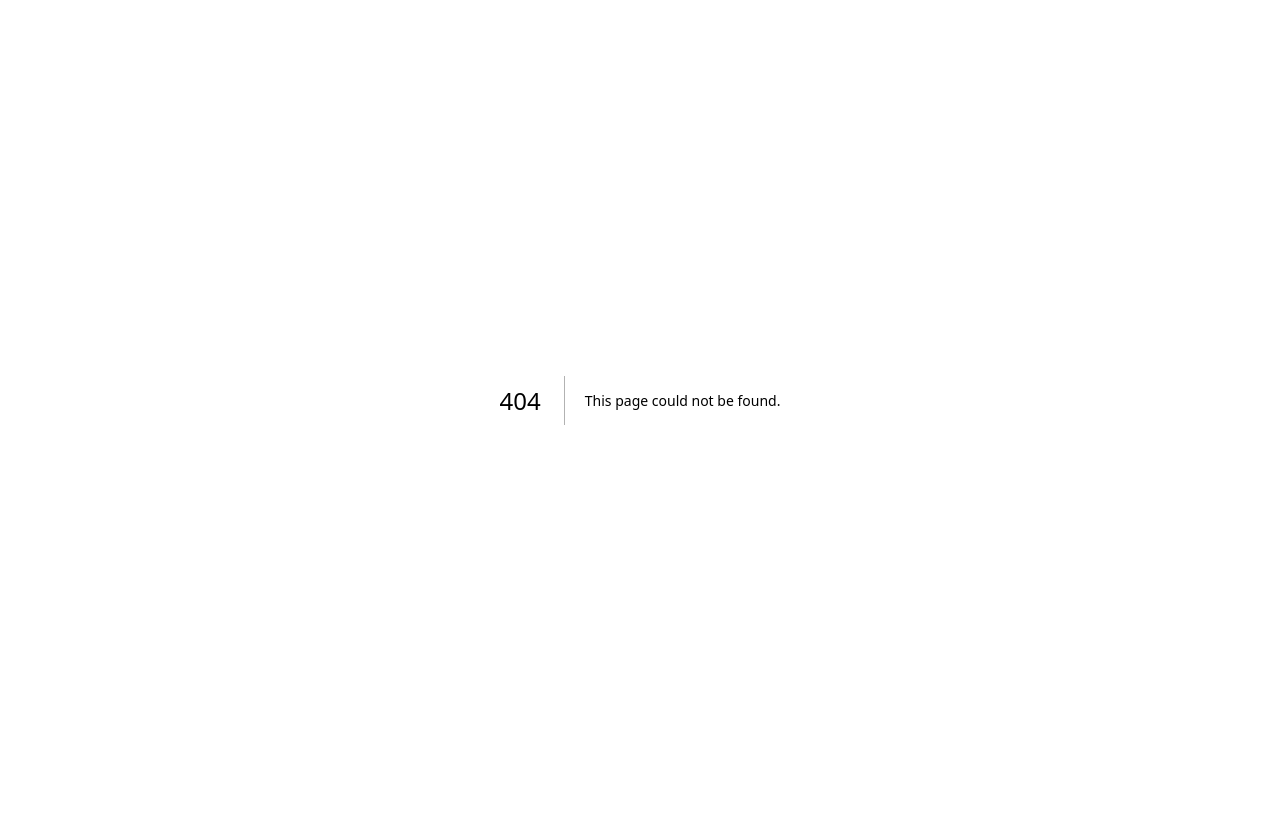
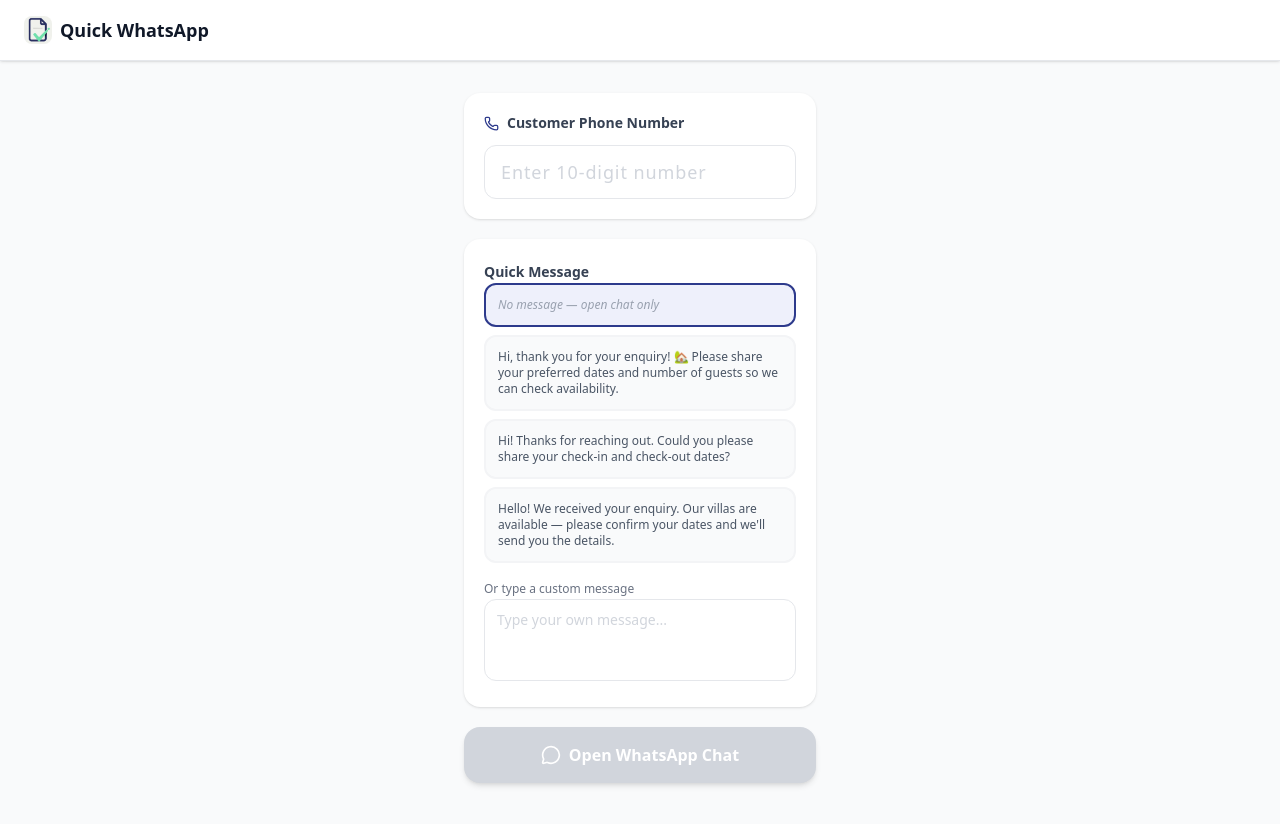
Before and after one commit to hemantnimble/Invoice-generator, a Next.js app: page /wa in a window 1280 px wide. Before the commit this address had no page. Shown: the top 824 px of the page. Before the commit the page ends 800 px from the top, so only its background shows below. Built offline with nearby package versions, Linux system fonts and the light colour scheme.

Commit message:
whatsapp

```diff
--- a/src/app/page.tsx
+++ b/src/app/page.tsx
@@ -3,11 +3,12 @@
 import { useSession, signIn, signOut } from "next-auth/react";
 import Link from "next/link";
 import PWAInstallBanner from "@/components/PWAInstallBanner";
-import { FileText, PlusCircle, LogIn, LayoutDashboard } from "lucide-react";
+import { FileText, PlusCircle, LogIn, LayoutDashboard, MessageCircle } from "lucide-react";
 import AppHeader from "@/components/AppHeader";
 
+
 export default function LandingPage() {
-  const { data: session, status } = useSession();
+  const { data: session } = useSession();
 
   return (
     <main className="min-h-screen bg-gray-50 pb-20 lg:pb-0 flex flex-col">
@@ -51,6 +52,14 @@
               >
                 <FileText size={16} />
                 Quick free invoice (not saved)
+              </Link>
+
+              <Link
+                href="/wa"
+                className="w-full flex items-center justify-center gap-2 text-gray-400 hover:text-gray-600 font-medium py-2.5 px-6 rounded-xl transition text-sm"
+              >
+                <MessageCircle size={16} />
+                Quick WhatsApp enquiry
               </Link>
             </>
           ) : (
--- /dev/null
+++ b/src/app/wa/page.tsx
@@ -0,0 +1,121 @@
+"use client";
+
+import { useState } from "react";
+import { MessageCircle, Phone } from "lucide-react";
+import Image from "next/image";
+
+const QUICK_MESSAGES = [
+    "",
+    "Hi, thank you for your enquiry! 🏡 Please share your preferred dates and number of guests so we can check availability.",
+    "Hi! Thanks for reaching out. Could you please share your check-in and check-out dates?",
+    "Hello! We received your enquiry. Our villas are available — please confirm your dates and we'll send you the details.",
+];
+
+export default function WAPage() {
+    const [phone, setPhone] = useState("");
+    const [selectedMsg, setSelectedMsg] = useState(0);
+    const [customMsg, setCustomMsg] = useState("");
+
+    const cleanPhone = (num: string) => {
+        let digits = num.replace(/[^\d]/g, "");
+        if (digits.length === 10) digits = `91${digits}`;
+        return digits;
+    };
+
+    const handleOpen = () => {
+        const number = cleanPhone(phone);
+        if (!number) return;
+        const message = customMsg.trim() || QUICK_MESSAGES[selectedMsg];
+        const url = `https://wa.me/${number}?text=${encodeURIComponent(message)}`;
+        window.open(url, "_blank");
+    };
+
+    const isValid = phone.replace(/\D/g, "").length >= 10;
+
+    return (
+        <main className="min-h-screen bg-gray-50 pb-24 flex flex-col">
+            {/* Header */}
+            <header className="bg-white border-b border-gray-200 px-6 py-4 flex items-center gap-2 sticky top-0 z-10 shadow-sm">
+                <Image
+                    src="/icons/icon-192x192.png"
+                    alt="RentalInvoice"
+                    width={28}
+                    height={28}
+                    className="rounded-lg"
+                />
+                <h1 className="text-lg font-bold text-gray-900">Quick WhatsApp</h1>
+            </header>
+
+            <div className="max-w-sm mx-auto w-full px-4 py-8 space-y-5">
+                {/* Phone Input */}
+                <div className="bg-white rounded-2xl shadow p-5 space-y-3">
+                    <label className="text-sm font-semibold text-gray-700 flex items-center gap-2">
+                        <Phone size={15} className="text-[#2D3A8C]" />
+                        Customer Phone Number
+                    </label>
+                    <input
+                        type="tel"
+                        value={phone}
+                        onChange={(e) => setPhone(e.target.value)}
+                        placeholder="Enter 10-digit number"
+                        className="w-full rounded-xl border border-gray-200 px-4 py-3 text-lg font-medium text-gray-900 focus:outline-none focus:ring-2 focus:ring-[#2D3A8C]/30 focus:border-[#2D3A8C] transition placeholder:text-gray-300 tracking-wider"
+                        maxLength={15}
+                    />
+                </div>
+
+                {/* Message Selection */}
+                <div className="bg-white rounded-2xl shadow p-5 space-y-3">
+                    <label className="text-sm font-semibold text-gray-700">
+                        Quick Message
+                    </label>
+                    <div className="space-y-2">
+                        {QUICK_MESSAGES.map((msg, i) => (
+                            <button
+                                key={i}
+                                type="button"
+                                onClick={() => { setSelectedMsg(i); setCustomMsg(""); }}
+                                className={`w-full text-left text-xs p-3 rounded-xl border-2 transition ${selectedMsg === i && !customMsg
+                                        ? "border-[#2D3A8C] bg-[#eef0fb] text-[#2D3A8C]"
+                                        : "border-gray-100 bg-gray-50 text-gray-600 hover:border-gray-200"
+                                    }`}
+                            >
+                                {i === 0 ? (
+                                    <span className="font-medium text-gray-400 italic">No message — open chat only</span>
+                                ) : msg}
+                            </button>
+                        ))}
+                    </div>
+
+                    <div className="space-y-1">
+                        <label className="text-xs text-gray-500 font-medium">
+                            Or type a custom message
+                        </label>
+                        <textarea
+                            value={customMsg}
+                            onChange={(e) => setCustomMsg(e.target.value)}
+                            placeholder="Type your own message..."
+                            rows={3}
+                            className="w-full rounded-xl border border-gray-200 px-3 py-2.5 text-sm text-gray-800 focus:outline-none focus:ring-2 focus:ring-[#2D3A8C]/30 focus:border-[#2D3A8C] transition placeholder:text-gray-300 resize-none"
+                        />
+                    </div>
+                </div>
+
+                {/* Open WhatsApp Button */}
+                <button
+                    onClick={handleOpen}
+                    disabled={!isValid}
+                    className="w-full flex items-center justify-center gap-2 bg-green-600 hover:bg-green-700 disabled:bg-gray-300 disabled:cursor-not-allowed text-white font-bold py-4 rounded-2xl transition shadow-md text-base"
+                >
+                    <MessageCircle size={20} />
+                    Open WhatsApp Chat
+                </button>
+
+                {!isValid && phone.length > 0 && (
+                    <p className="text-xs text-red-400 text-center">
+                        Please enter a valid 10-digit number
+                    </p>
+                )}
+            </div>
+        </main>
+    );
+}
```
